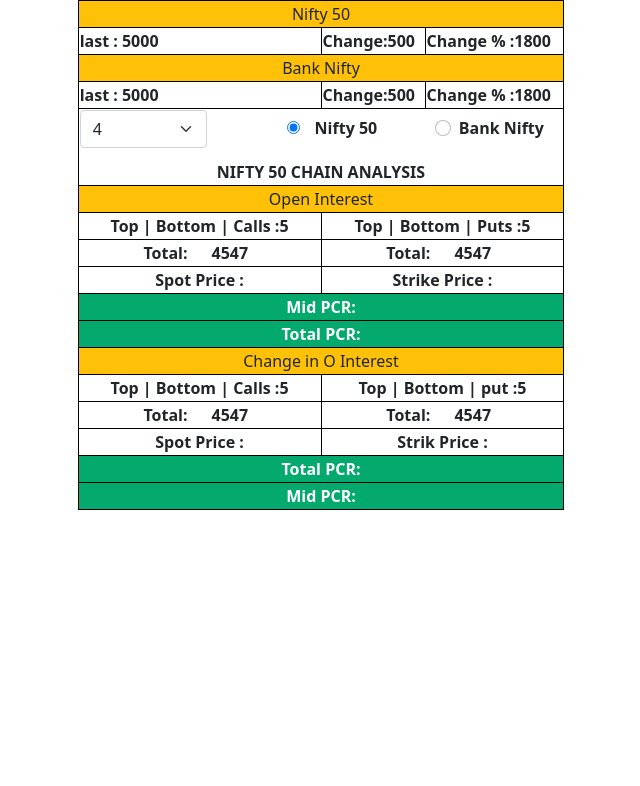
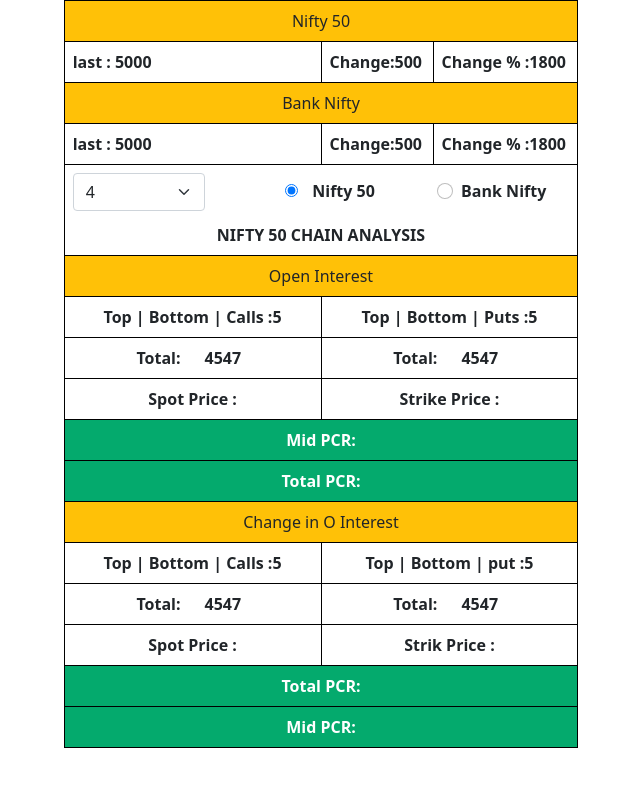
Before and after one commit to best800/MyApp, a website: page index.html in a window 1280 px wide. Shown: the whole page, without its empty margins (319-959 px from the left). Drawn offline with nearby package versions, Linux system fonts and the light colour scheme; no server answers.

Commit message:
first commit

```diff
--- a/index.html
+++ b/index.html
@@ -28,7 +28,7 @@
         table,
         th {
             border: 0.5pt solid windowtext;
-            padding: 1px;
+            padding: 8px;
         }
 
         table {
@@ -89,7 +89,7 @@
 
     <div class="conntainer">
         <div class="row">
-            <div class="col-md-12">
+            <div class="col-12">
                 <table class="table-bordered">
                     <tr class="text-center bg-warning">
                         <td colspan="3">Nifty 50</td>
```
